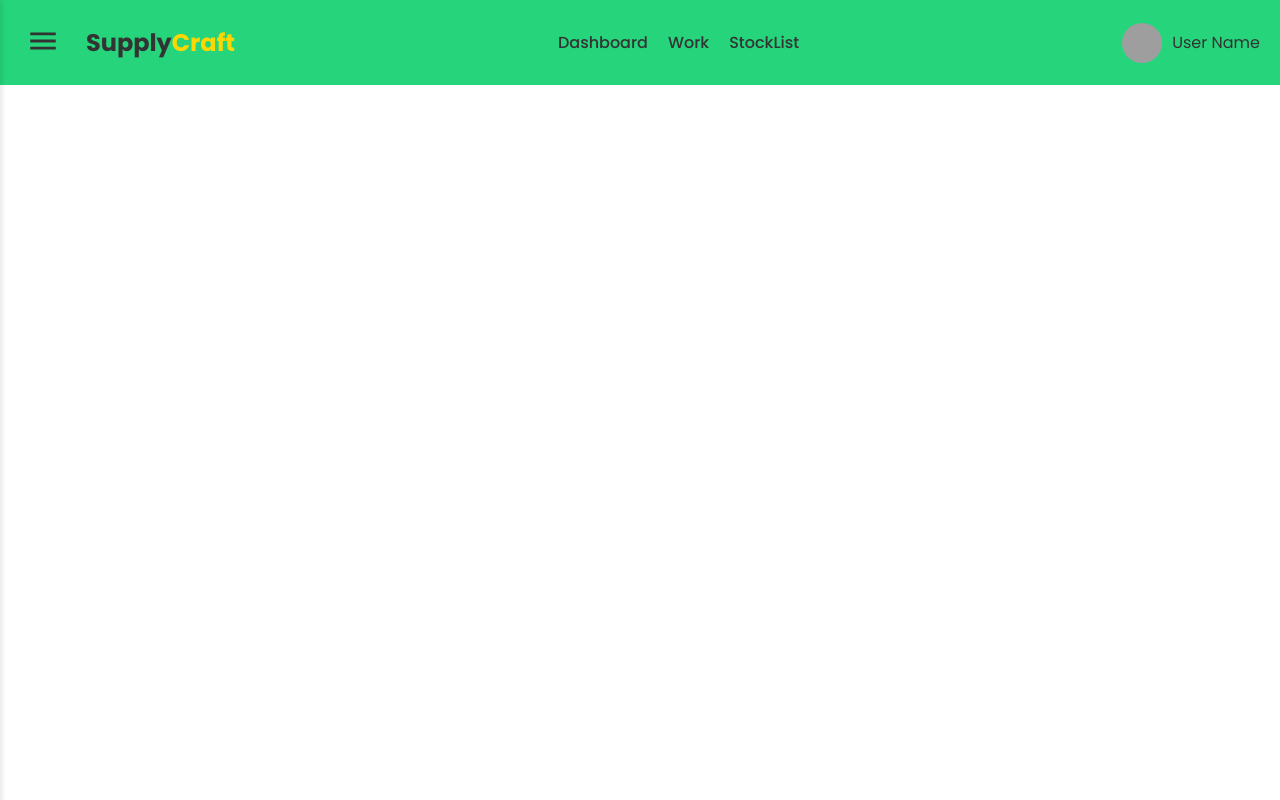
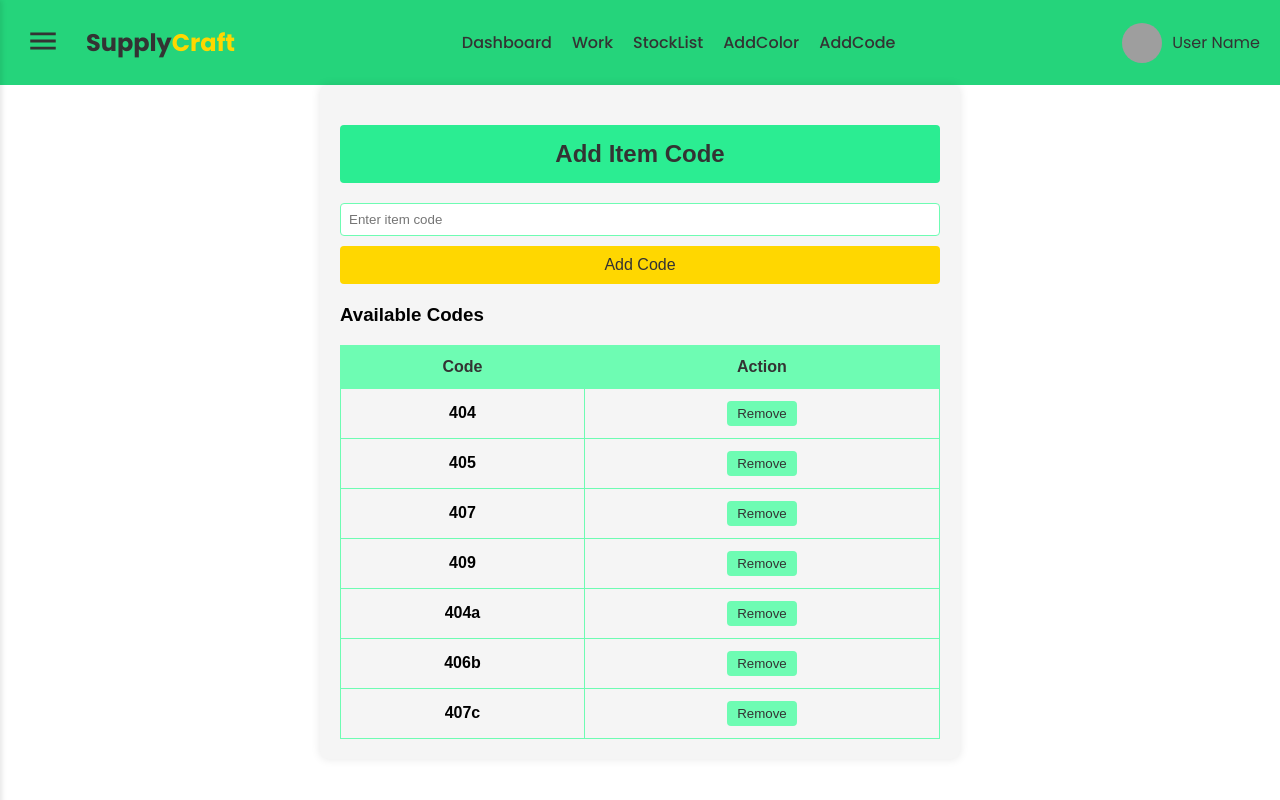
Before and after one commit to Abhijith-T-P/Forge, a React (Create React App) app: page /AddCode in a window 1280 px wide. Built offline with nearby package versions, Linux system fonts and the light colour scheme; grey boxes are pictures that could not be loaded.

Commit message:
pages added

```diff
--- a/src/User/App.js
+++ b/src/User/App.js
@@ -7,6 +7,8 @@ import "./Style.css";
 import StockDetail from "./Pages/ItemDetail/StockDetail";
 import Add from "./Pages/Add/app";
 import Stock from "./Pages/Stock/app";
+import AddColor from "./Pages/AddColor/AddColor";
+import AddCode from "./Pages/AddCode/AddCode";
 
 const App = () => {
   const [isSidebarOpen, setIsSidebarOpen] = useState(false);
@@ -27,6 +29,9 @@ const App = () => {
             <Route path="/Add/*" element={<Add />} />
             <Route path="/Stock/*" element={<Stock />} />
             <Route path="/Item/:itemCode" element={<StockDetail />} />
+            <Route path="/AddColor" element={<AddColor />} />
+            <Route path="/AddCode" element={<AddCode />} />
+
           </Routes>
         </div>
       </div>
--- a/src/User/Components/Header/Header.jsx
+++ b/src/User/Components/Header/Header.jsx
@@ -20,6 +20,8 @@
             <li><Link to="./">Dashboard</Link></li>
             <li><Link to="./Add/AddItem">Work</Link></li>
             <li><Link to="./Stock/Finished">StockList</Link></li>
+            <li><Link to="./AddColor">AddColor</Link></li>
+            <li><Link to="./AddCode">AddCode</Link></li>
 
           </ul>
         </nav>
--- a/src/User/Components/Sidebar/Sidebar.jsx
+++ b/src/User/Components/Sidebar/Sidebar.jsx
@@ -16,7 +16,8 @@ const Sidebar = ({ isSidebarOpen, toggleSidebar }) => (
         <li><Link to='./' onClick={toggleSidebar}>Dashboard</Link></li>
         <li><Link to="./Add/AddItem" onClick={toggleSidebar}>Work</Link></li>
         <li><Link to="./Stock/Finished" onClick={toggleSidebar}>StockList</Link></li>
-
+        <li><Link to="./AddColor">AddColor</Link></li>
+        <li><Link to="./AddCode">AddCode</Link></li>
       </ul>
     </nav>
   </div>
--- /dev/null
+++ b/src/User/Pages/AddCode/AddCode.css
@@ -0,0 +1,114 @@
+.add-code-container {
+    font-family: Arial, sans-serif;
+    max-width: 600px;
+    margin: 0 auto;
+    padding: 20px;
+    background-color: var(--background);
+    border-radius: 8px;
+    box-shadow: 0 0 10px rgba(0, 0, 0, 0.1);
+  }
+
+  .add-code-header {
+    background-color: var(--primary);
+    color: var(--text-color);
+    padding: 15px;
+    text-align: center;
+    border-radius: 4px;
+    font-size: 1.5em;
+    margin-bottom: 20px;
+  }
+
+  .add-code-form {
+    display: flex;
+    flex-direction: column;
+    gap: 10px;
+    margin-bottom: 20px;
+  }
+
+  .code-input {
+    padding: 8px;
+    border: 1px solid var(--primary-light);
+    border-radius: 4px;
+  }
+
+  .add-code-btn {
+    padding: 10px;
+    background-color: var(--accent);
+    color: var(--text-color);
+    border: none;
+    border-radius: 4px;
+    cursor: pointer;
+    font-size: 16px;
+  }
+
+  .add-code-btn:hover {
+    background-color: var(--primary-dark);
+  }
+
+  .codes-list {
+    margin-top: 20px;
+  }
+
+  .codes-table {
+    width: 100%;
+    border-collapse: collapse;
+  }
+
+  .codes-table th,
+  .codes-table td {
+    padding: 12px;
+    border: 1px solid var(--primary-light);
+    text-align: center;
+  }
+
+  .codes-table th {
+    background-color: var(--primary-light);
+    color: var(--text-color);
+    font-weight: bold;
+  }
+
+  .code-item {
+    font-weight: bold;
+  }
+
+  .remove-btn {
+    background-color: var(--primary-light);
+    border: none;
+    color: var(--text-color);
+    cursor: pointer;
+    border-radius: 4px;
+    padding: 5px 10px;
+  }
+
+  .remove-btn:hover {
+    background-color: var(--primary-dark);
+  }
+
+  .no-code-found {
+    text-align: center;
+    font-style: italic;
+    color: var(--text-color);
+  }
+
+  @media (max-width: 600px) {
+    .add-code-container {
+      padding: 10px;
+    }
+
+    .add-code-form {
+      flex-direction: column;
+    }
+
+    .code-input {
+      width: 100%;
+    }
+
+    .add-code-btn {
+      width: 100%;
+    }
+
+    .codes-table th,
+    .codes-table td {
+      padding: 10px;
+    }
+  }
--- /dev/null
+++ b/src/User/Pages/AddCode/AddCode.jsx
@@ -0,0 +1,100 @@
+import React, { useState } from 'react';
+import './AddCode.css';
+
+const AddCode = () => {
+  const [codeInput, setCodeInput] = useState('');
+  const [itemCodes, setItemCodes] = useState([
+    { code: '404' },
+    { code: '404a' },
+    { code: '405' },
+    { code: '406b' },
+    { code: '407' },
+    { code: '407c' },
+    { code: '409' }
+  ]);
+
+  const handleAddCode = () => {
+    if (codeInput && !itemCodes.find((item) => item.code === codeInput)) {
+      setItemCodes([...itemCodes, { code: codeInput }]);
+      console.log('Code entered successfully');
+      alert('Code added successfully!');
+      setCodeInput('');
+    } else if (itemCodes.find((item) => item.code === codeInput)) {
+      alert('Code already exists.');
+    } else {
+      alert('Please enter a code.');
+    }
+  };
+
+  const handleRemoveCode = (codeToRemove) => {
+    setItemCodes(itemCodes.filter((item) => item.code !== codeToRemove));
+  };
+
+  // Function to sort item codes
+  const sortedCodes = [...itemCodes].sort((a, b) => {
+    const isNumA = /^[0-9]+$/.test(a.code);
+    const isNumB = /^[0-9]+$/.test(b.code);
+
+    if (isNumA && !isNumB) return -1;
+    if (!isNumA && isNumB) return 1;
+
+    const numA = parseInt(a.code, 10);
+    const numB = parseInt(b.code, 10);
+
+    if (isNaN(numA) && isNaN(numB)) {
+      return a.code.localeCompare(b.code);
+    }
+    if (isNaN(numA)) return 1;
+    if (isNaN(numB)) return -1;
+    return numA - numB;
+  });
+
+  return (
+    <div className="add-code-container">
+      <h2 className="add-code-header">Add Item Code</h2>
+      <div className="add-code-form">
+        <input
+          type="text"
+          value={codeInput}
+          onChange={(e) => setCodeInput(e.target.value)}
+          placeholder="Enter item code"
+          className="code-input"
+        />
+        <button type="button" onClick={handleAddCode} className="add-code-btn">
+          Add Code
+        </button>
+      </div>
+      <div className="codes-list">
+        <h3>Available Codes</h3>
+        <table className="codes-table">
+          <thead>
+            <tr>
+              <th>Code</th>
+              <th>Action</th>
+            </tr>
+          </thead>
+          <tbody>
+            {sortedCodes.length > 0 ? (
+              sortedCodes.map((item, index) => (
+                <tr key={index}>
+                  <td className="code-item">{item.code}</td>
+                  <td>
+                    <button type="button" onClick={() => handleRemoveCode(item.code)} className="remove-btn">
+                      Remove
+                    </button>
+                  </td>
+                </tr>
+              ))
+            ) : (
+              <tr>
+                <td colSpan="2" className="no-code-found">No codes found</td>
+              </tr>
+            )}
+          </tbody>
+        </table>
+      </div>
+    </div>
+  );
+};
+
+export default AddCode;
--- /dev/null
+++ b/src/User/Pages/AddColor/AddColor.css
@@ -0,0 +1,94 @@
+.add-color-container {
+    font-family: Arial, sans-serif;
+    max-width: 600px;
+    width: 95%;
+    margin: 0 auto;
+    padding: 20px;
+    background-color: var(--background);
+    box-sizing: border-box;
+  }
+
+  .add-color-header {
+    background-color: var(--primary);
+    color: var(--text-color);
+    padding: 15px;
+    text-align: center;
+    margin-bottom: 20px;
+    font-size: 1.5em;
+    border-radius: 4px;
+  }
+
+  .add-color-form {
+    display: flex;
+    flex-direction: column;
+    margin-bottom: 20px;
+  }
+
+  .color-input {
+    padding: 10px;
+    margin-bottom: 10px;
+    border: 1px solid var(--primary-dark);
+    border-radius: 4px;
+  }
+
+  .add-color-btn {
+    padding: 10px;
+    background-color: var(--primary);
+    color: white;
+    border: none;
+    border-radius: 4px;
+    cursor: pointer;
+  }
+
+  .color-list {
+    margin-top: 20px;
+  }
+
+  .color-table {
+    width: 100%;
+    border-collapse: collapse;
+  }
+
+  .color-table th,
+  .color-table td {
+    border: 1px solid var(--primary-dark);
+    padding: 10px;
+    text-align: left;
+  }
+
+  .color-table th {
+    background-color: var(--primary-light);
+  }
+
+  .color-cell {
+    color: var(--text-color);
+  }
+
+  .delete-button {
+    background-color: var(--accent);
+    color: white;
+    border: none;
+    padding: 5px 10px;
+    border-radius: 4px;
+    cursor: pointer;
+  }
+
+  @media (max-width: 768px) {
+    .add-color-container {
+      width: 100%;
+      padding: 10px;
+    }
+
+    .add-color-header {
+      font-size: 1.2em;
+    }
+
+    .add-color-form, .color-list {
+      width: 100%;
+    }
+
+    .color-input, .add-color-btn, .delete-button {
+      width: 100%;
+      margin-bottom: 10px;
+    }
+  }
--- /dev/null
+++ b/src/User/Pages/AddColor/AddColor.jsx
@@ -0,0 +1,61 @@
+import React, { useState } from 'react';
+import './AddColor.css';
+
+const AddColor = () => {
+  const [colorName, setColorName] = useState('');
+  const [colors, setColors] = useState(['RED', 'BLUE', 'GREEN', 'YELLOW', 'PURPLE', 'ORANGE']);
+
+  const handleAddColor = () => {
+    if (colorName.trim() && !colors.includes(colorName.trim().toUpperCase())) {
+      setColors([...colors, colorName.trim().toUpperCase()]);
+      setColorName('');
+      alert('Color added successfully!');
+      console.log('Color entered successfully');
+    }
+  };
+
+  const handleRemoveColor = (colorToRemove) => {
+    setColors(colors.filter(color => color !== colorToRemove));
+  };
+
+  return (
+    <div className="add-color-container">
+      <h2 className="add-color-header">Add Color</h2>
+      <div className="add-color-form">
+        <input
+          type="text"
+          value={colorName}
+          onChange={(e) => setColorName(e.target.value)}
+          placeholder="Enter color name"
+          className="color-input"
+        />
+        <button onClick={handleAddColor} className="add-color-btn">Add Color</button>
+      </div>
+      <div className="color-list">
+        <h3>Available Colors</h3>
+        <table className="color-table">
+          <thead>
+            <tr>
+              <th>Color</th>
+              <th>Action</th>
+            </tr>
+          </thead>
+          <tbody>
+            {colors.map((color, index) => (
+              <tr key={index}>
+                <td className="color-cell">{color}</td>
+                <td>
+                  <button onClick={() => handleRemoveColor(color)} className="delete-button">
+                    Delete
+                  </button>
+                </td>
+              </tr>
+            ))}
+          </tbody>
+        </table>
+      </div>
+    </div>
+  );
+};
+
+export default AddColor;
```
